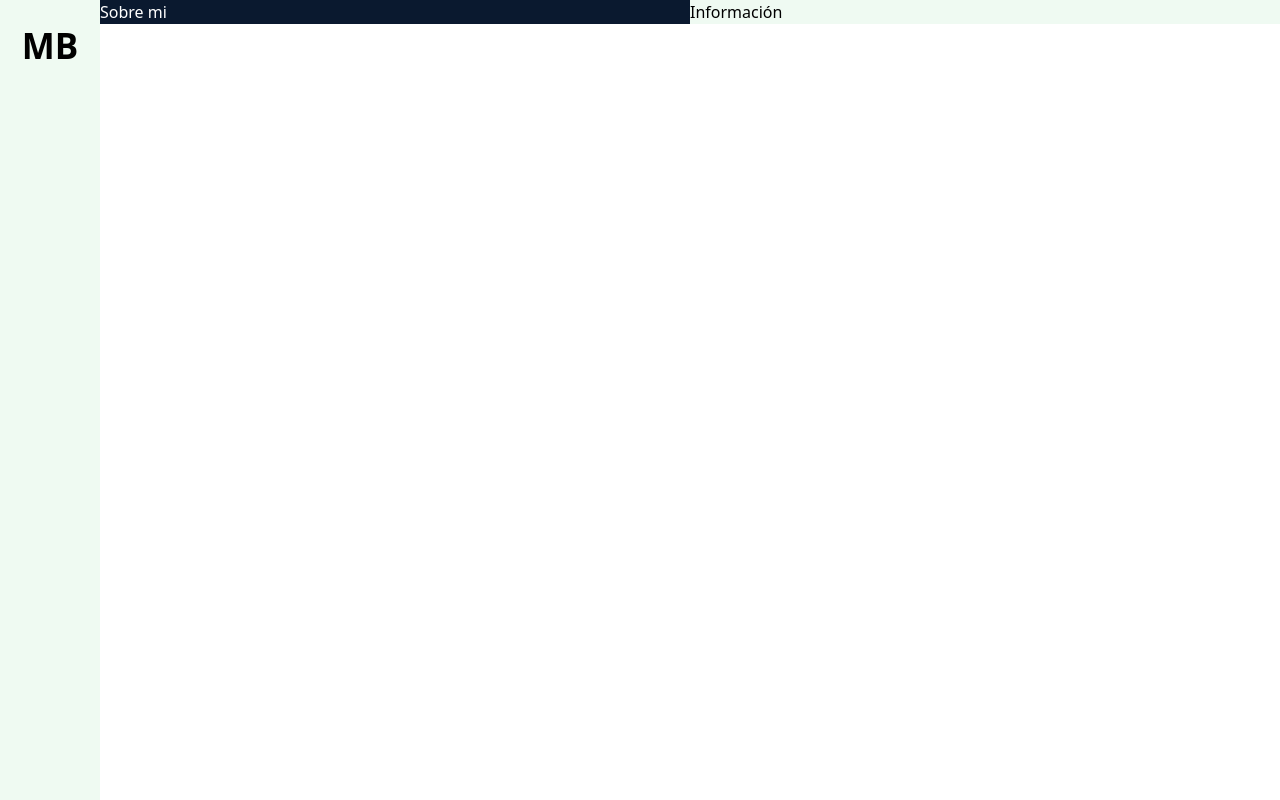
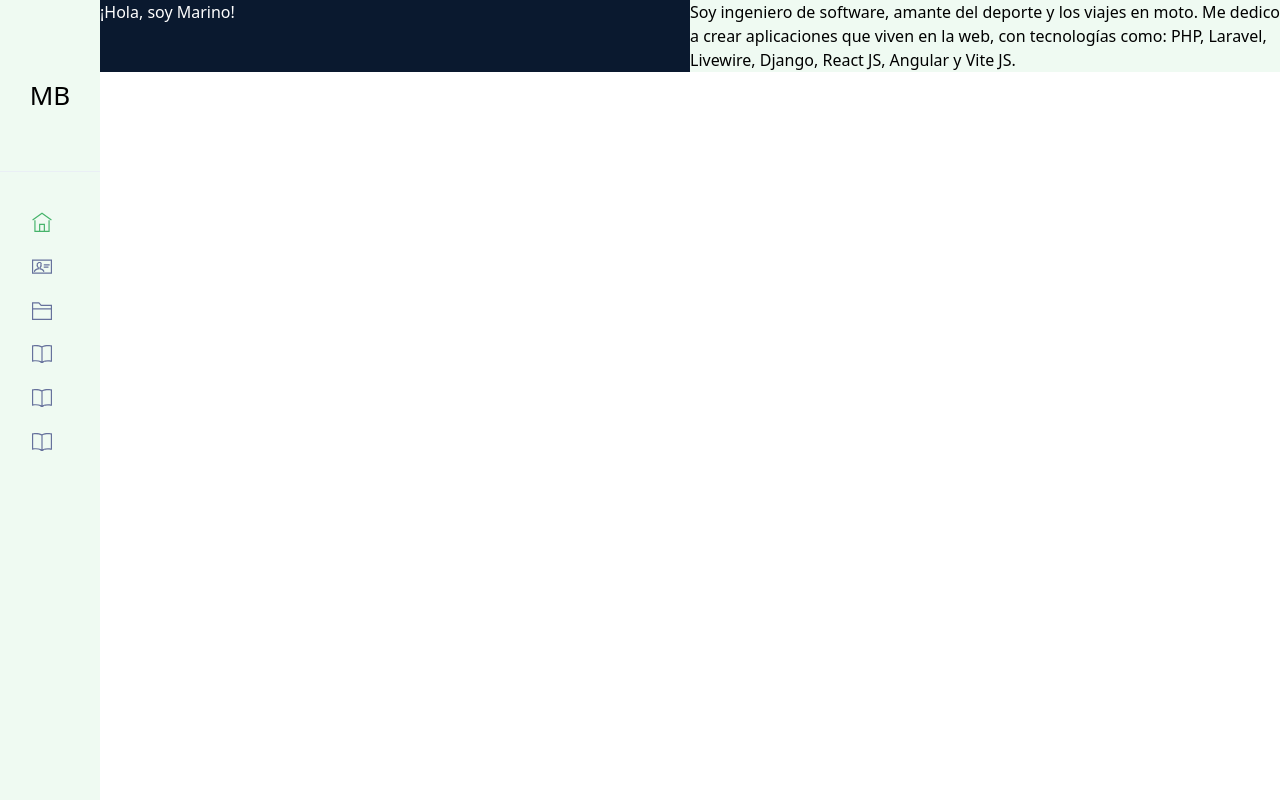
Before and after one commit to fili258-oss/marino-botina, a React (Vite) app: page / in a window 1280 px wide. Built offline with nearby package versions, Linux system fonts and the light colour scheme.

Commit message:
Zustand agregado

```diff
--- a/package.json
+++ b/package.json
@@ -13,7 +13,9 @@
     "particles.js": "^2.0.0",
     "react": "^18.2.0",
     "react-dom": "^18.2.0",
-    "react-router-dom": "^6.17.0"
+    "react-icons": "^4.11.0",
+    "react-router-dom": "^6.17.0",
+    "zustand": "^4.4.4"
   },
   "devDependencies": {
     "@types/react": "^18.2.15",
--- a/src/App.tsx
+++ b/src/App.tsx
@@ -1,18 +1,25 @@
 import { Route, Routes } from 'react-router-dom';
 
 import Navbar from './components/navbar';
+import Home from './screens/Home';
 import Aboutme from './screens/Aboutme';
-
-
-
+import Skills from './screens/Skills';
+import Projects from './screens/Projects';
+import Experience from './screens/Experience';
+import Contact from './screens/Contact';
 
 function App() {
   return (
-    <div className='grid grid-cols-[100px_1fr] w-screen h-screen font-roboto'>
+    <div className='grid grid-cols-[100px_1fr] w-screen h-screen'>
       <Navbar />
       <section>
           <Routes>
-            <Route path='/' element={<Aboutme />} />
+            <Route path='/' element={<Home />} />
+            <Route path='/aboutme' element={<Aboutme />} />
+            <Route path='/skills' element={<Skills />} />
+            <Route path='/projects' element={<Projects />} />
+            <Route path='/experience' element={<Experience />} />
+            <Route path='/contact' element={<Contact />} />
           </Routes>
       </section>
     </div>
--- a/src/components/navbar.tsx
+++ b/src/components/navbar.tsx
@@ -1,18 +1,40 @@
+import { NavLink } from 'react-router-dom';
 
+import { dataNavbar } from '../data/data';
+import { useNavbarStore } from '../store/navbarStore';
 const Navbar = () => {
-  return (
-    <nav className=' bg-app-greenprimary-50 py-5 text-center'>
-        <h2 className="font-bold text-[35px]">MB</h2>
-        <ul>
-          <li></li>
-          <li></li>
-          <li></li>
-          <li></li>
-          <li></li>
-          <li></li>
-        </ul>
-      </nav>
-  );
+    const { navbarItemActive, selectedItemNavbar } = useNavbarStore();
+    return (
+        <nav className=' bg-app-greenprimary-50 py-5 text-center'>
+            <NavLink to='/'>
+                <h1 className='py-14 border-b text-center text-app-blue-dark text-[1.625rem] border-app-gray-100'>
+                    MB
+                </h1>
+            </NavLink>
+            <ul className='flex flex-col gap-y-6 pt-10 pl-8'>
+                {dataNavbar(navbarItemActive).nav.map((item) => (
+                    <NavLink
+                        key={item.id}
+                        to={item.to}
+                        className='flex flex-row items-center text-app-gray-700'
+                        onClick={() => {
+                            selectedItemNavbar(item.id);
+                        }}
+                    >
+                        {item.icon}
+                        {/* <span
+                            className={`ml-3 text-base font-medium ${item.id === navbarItemActive
+                                ? 'text-app-primary'
+                                : 'text-app-gray-700'
+                                }`}
+                        >
+                            {item.title}
+                        </span> */}
+                    </NavLink>
+                ))}
+            </ul>
+        </nav>
+    );
 }
 
 export default Navbar
--- /dev/null
+++ b/src/data/data.tsx
@@ -0,0 +1,103 @@
+import {
+    TfiHome,
+    TfiUser,
+    TfiFolder,
+    TfiIdBadge,
+    TfiBook
+
+} from 'react-icons/tfi';
+
+type NavItemType = {
+    id: number;
+    title: string;
+    icon: JSX.Element;
+    to: string;
+  };
+
+  type NavbarType = {
+    logo: {
+      title: string;
+    };
+    nav: NavItemType[];
+  };
+
+  type LanguageType = {
+    label: string;
+    code: string;
+  };
+
+export const dataNavbar = (navItem: number): NavbarType => {
+
+    return {
+        logo: {
+            title: 'MB',
+          },
+          nav: [
+            {
+              id: 1,
+              title: 'Inicio',
+              icon: (
+                <TfiHome
+                  className={navItem === 1 ? 'text-app-greenprimary-400 w-5 h-5' : 'w-5 h-5'}
+                />
+              ),
+              to: '/',
+            },
+            {
+              id: 2,
+              title: 'Sobre mi',
+              icon: (
+                <TfiIdBadge
+                  className={navItem === 2 ? 'text-app-greenprimary-400 w-5 h-5' : 'w-5 h-5'}
+                />
+              ),
+              to: '/aboutme',
+            },
+            {
+              id: 3,
+              title: 'Proyectos',
+              icon: (
+                <TfiFolder
+                  className={navItem === 3 ? 'text-app-greenprimary-400 w-5 h-5' : 'w-5 h-5'}
+                />
+              ),
+              to: '/projects',
+            },
+            {
+              id: 4,
+              title: 'habilidades',
+              icon: (
+                <TfiBook
+                  className={navItem === 4 ? 'text-app-greenprimary-400 w-5 h-5' : 'w-5 h-5'}
+                />
+              ),
+              to: '/skills',
+            },
+            {
+              id: 5,
+              title: 'Experiencia',
+              icon: (
+                <TfiBook
+                  className={navItem === 5 ? 'text-app-greenprimary-400 w-5 h-5' : 'w-5 h-5'}
+                />
+              ),
+              to: '/experience',
+            },
+            {
+              id: 6,
+              title: 'Contacto',
+              icon: (
+                <TfiBook
+                  className={navItem === 6 ? 'text-app-greenprimary-400 w-5 h-5' : 'w-5 h-5'}
+                />
+              ),
+              to: '/contact',
+            },
+          ],
+    }
+}
+
+export const languageData = (): LanguageType[] => [
+  { label: 'English', code: 'en' },
+  { label: 'Spanish', code: 'es' },
+];
--- a/src/screens/Contact.tsx
+++ b/src/screens/Contact.tsx
@@ -0,0 +1,16 @@
+
+
+const Contact = () => {
+    return (
+        <section className='grid grid-cols-[50%_1fr]'>
+            <article className="grid col bg-app-sections">
+                <h2 className="text-white">Página de contacto</h2>
+            </article>
+            <article className="grid col bg-app-greenprimary-50">
+                <h2>Contactame</h2>
+            </article>
+        </section>
+    )
+}
+
+export default Contact
--- a/src/screens/Experience.tsx
+++ b/src/screens/Experience.tsx
@@ -0,0 +1,16 @@
+
+
+const Experience = () => {
+    return (
+        <section className='grid grid-cols-[50%_1fr]'>
+            <article className="grid col bg-app-sections">
+                <h2 className="text-white">Página de mi experiencia</h2>
+            </article>
+            <article className="grid col bg-app-greenprimary-50">
+                <h2>Experiencias</h2>
+            </article>
+        </section>
+    )
+}
+
+export default Experience
--- /dev/null
+++ b/src/screens/Home.tsx
@@ -0,0 +1,16 @@
+
+
+const Home = () => {
+    return (
+        <section className='grid grid-cols-[50%_1fr]'>
+            <article className="grid col bg-app-sections">
+                <h2 className="text-white">¡Hola, soy Marino!</h2>
+            </article>
+            <article className="grid col bg-app-greenprimary-50">
+                <p>Soy ingeniero de software, amante del deporte y los viajes en moto. Me dedico a crear aplicaciones que viven en la web, con tecnologías como: PHP, Laravel, Livewire, Django, React JS, Angular y Vite JS.</p>
+            </article>
+        </section>
+    )
+}
+
+export default Home
--- a/src/screens/Projects.tsx
+++ b/src/screens/Projects.tsx
@@ -0,0 +1,14 @@
+const Projects = () => {
+    return (
+        <section className='grid grid-cols-[50%_1fr]'>
+            <article className="grid col bg-app-sections">
+                <h2 className="text-white">Página de proyectos</h2>
+            </article>
+            <article className="grid col bg-app-greenprimary-50">
+                <h2>Mis proyectos</h2>
+            </article>
+        </section>
+    )
+}
+
+export default Projects
--- a/src/screens/Skills.tsx
+++ b/src/screens/Skills.tsx
@@ -0,0 +1,16 @@
+
+
+const Skills = () => {
+    return (
+        <section className='grid grid-cols-[50%_1fr]'>
+            <article className="grid col bg-app-sections">
+                <h2 className="text-white">Página de mis habilidades</h2>
+            </article>
+            <article className="grid col bg-app-greenprimary-50">
+                <h2>Mis habilidades</h2>
+            </article>
+        </section>
+    )
+}
+
+export default Skills
--- /dev/null
+++ b/src/store/navbarStore.ts
@@ -0,0 +1,15 @@
+import { create } from 'zustand';
+
+interface NavbarState {
+  navbarItemActive: number;
+  navTitle: string;
+  selectedItemNavbar: (navItem: number) => void;
+}
+
+export const useNavbarStore = create<NavbarState>((set) => ({
+  navbarItemActive: 1,
+  navTitle: 'Hi!!',
+  selectedItemNavbar: (navItem: number) => {
+    set({ navbarItemActive: navItem });
+  },
+}));
```
Also changed, not shown: 1 other file (tests, documents, lock files or other folders).
